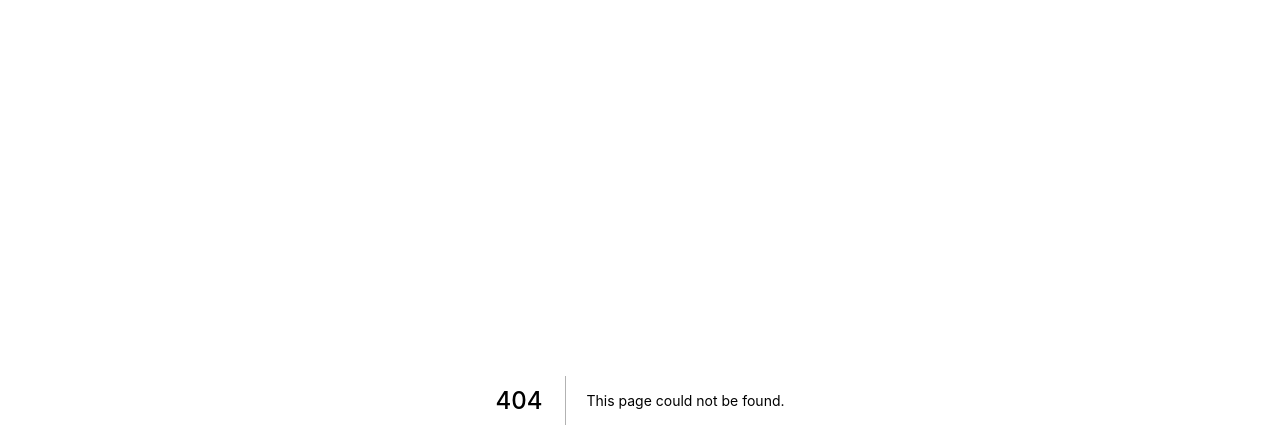
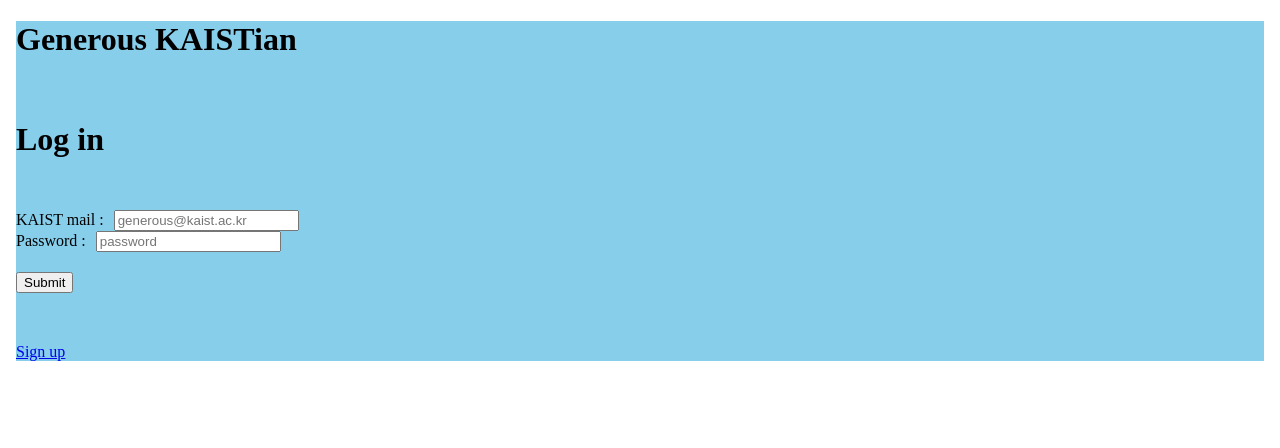
Before and after one commit to Morivy42/CS350_Project_Generous_KAISTian, a Next.js app in the folder generous-kaistian/: page /login in a window 1280 px wide. Before the commit this address had no page. Shown: the top 448 px of the page. Built offline with nearby package versions, Linux system fonts and the light colour scheme.

Commit message:
login page

```diff
--- /dev/null
+++ b/generous-kaistian/pages/api/verifyingUser.js
@@ -0,0 +1,22 @@
+import client from '../../components/dbConfig';
+
+export default async function LogInCheck(req, res) {
+    const { mail, pw } = await req.body;
+
+    console.log(pw);
+    const query = `select * from "User" where email = $1 and password = $2`;
+    client.query(query, [mail, pw])
+        .then(result => {
+            const exists = result.rows.length > 0;
+            console.log(exists);
+            if (exists) {
+                res.status(200).send();
+            } else {
+                res.status(401).json({error: 'Invalid user'});
+            }
+        })
+        .catch(err => {
+            console.error('Error executing query:', err);
+            res.status(500).json({error: 'An error occurred'});
+        });
+}
--- /dev/null
+++ b/generous-kaistian/pages/login.tsx
@@ -0,0 +1,86 @@
+import Link from 'next/link';
+import { useForm, FieldErrors } from 'react-hook-form';
+
+interface HookFormTypes {
+  mail: string;
+  pw: string;
+}
+
+const Login: React.FC = () => {
+  const { register, handleSubmit } = useForm<HookFormTypes>();
+  const onValid = (data: HookFormTypes) => {
+    const {mail, pw} = data
+    fetch('/api/verifyingUser', {
+      method: 'POST',
+      headers: {
+        'Content-Type': 'application/json'
+      },
+      body: JSON.stringify(data)
+    })
+      .then(response => {
+        console.log('cp');
+        if (response.ok) {
+          // Handle a successful response
+          alert('login successed');
+          console.log('response:', response);
+          sessionStorage.setItem('mail', mail);
+          window.location.href = '/index';
+        } else {
+          // Handle an error response
+          alert('login failed');
+          console.error('Error:', response);
+        }
+      })
+      .catch(error => {
+        // Handle any network or fetch error
+        console.error('Error:', error);
+      });
+  };
+  // const onInValid = (errors: FieldErrors) => console.log(errors);
+
+  return (
+    <body style={{ backgroundColor: 'skyblue' }}>
+      <h1 className="title">Generous KAISTian</h1>
+      <div style={{ height: '20px' }}></div>
+      <h1 className="title-sub">Log in</h1>
+      <div style={{ height: '30px' }}></div>
+      <form
+        onSubmit={handleSubmit(onValid)} // Submit 클릭 시에 onValid 함수 실행
+        // action={'api/login'}
+        // method="POST"
+        className="out"
+      >
+        <label htmlFor="mail" style={{ marginRight: '10px' }}>
+          KAIST mail :
+        </label>
+        <input
+          {...register('mail', { required: true })}
+          type="email"
+          placeholder="generous@kaist.ac.kr"
+          style={{ marginRight: '10px' }}
+        />
+        <br></br>
+        <label htmlFor="pw" style={{ marginRight: '10px' }}>
+          Password :
+        </label>
+        <input
+          {...register('pw', { required: true })}
+          type="password"
+          placeholder="password"
+        />
+        <br></br>
+        <button type="submit" className="button" style={{ marginTop: '20px' }}>
+          Submit
+        </button>
+      </form>
+      <div style={{ height: '50px' }}></div>
+      <div className="out">
+        <Link className="button" href={'/signup'}>
+          Sign up
+        </Link>
+      </div>
+    </body>
+  );
+};
+
+export default Login;
```
